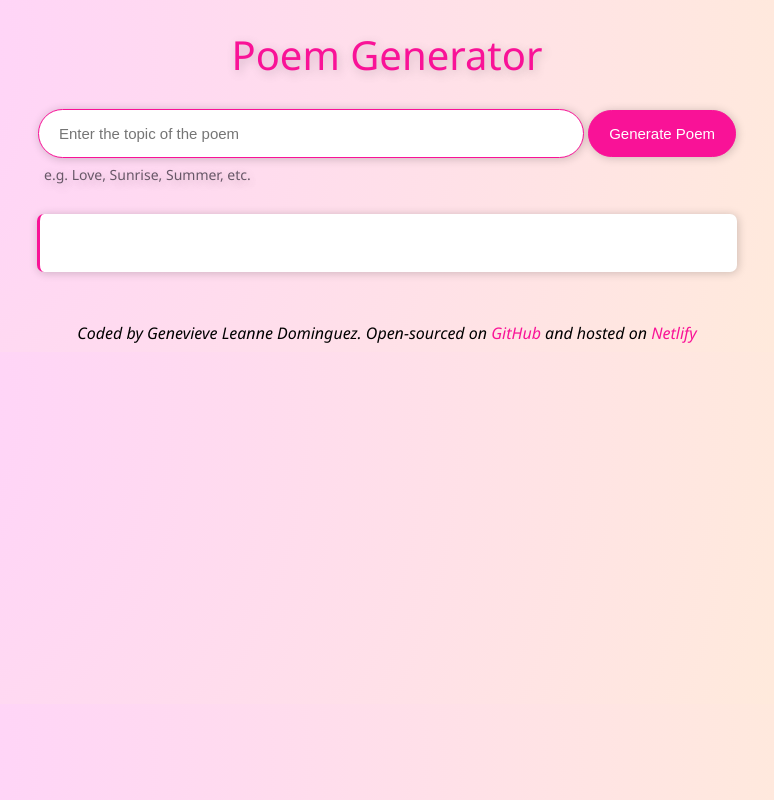
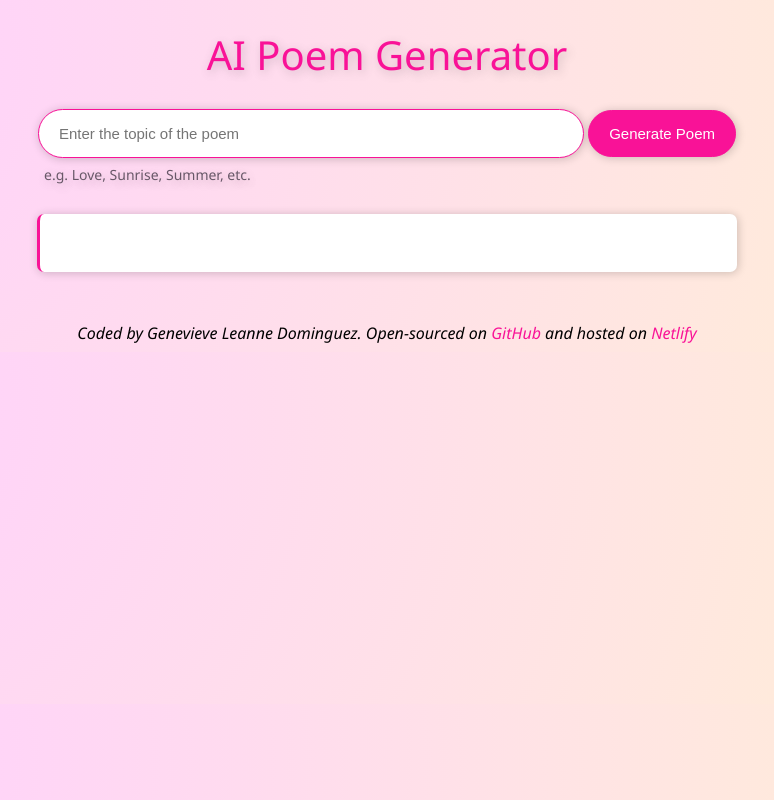
Before and after one commit to genevieveleanne/poem-generator, a plain HTML site: page index.html in a window 1280 px wide. Shown: the whole page, without its empty margins (253-1027 px from the left). Drawn offline with nearby package versions, Linux system fonts and the light colour scheme; a web font is replaced by a local one.

Commit message:
Added to HTML and CSS

```diff
--- a/index.html
+++ b/index.html
@@ -16,7 +16,7 @@
   </head>
   <body>
     <div class="app-container">
-      <h1>Poem Generator</h1>
+      <h1>AI Poem Generator</h1>
 
       <form id="poem-generator-form">
         <input
--- a/style.css
+++ b/style.css
@@ -12,7 +12,6 @@ footer,
 .hint {
   font-family: "Noto Sans", sans-serif;
   font-weight: 400;
-  /*Font weights: 100-900. Can be italic too*/
 }
 
 h1,
@@ -108,4 +107,5 @@ a {
   border-left: 3px solid #f91297;
   border-radius: 7px;
   background-color: #fff;
+  line-height: 2;
 }
```
